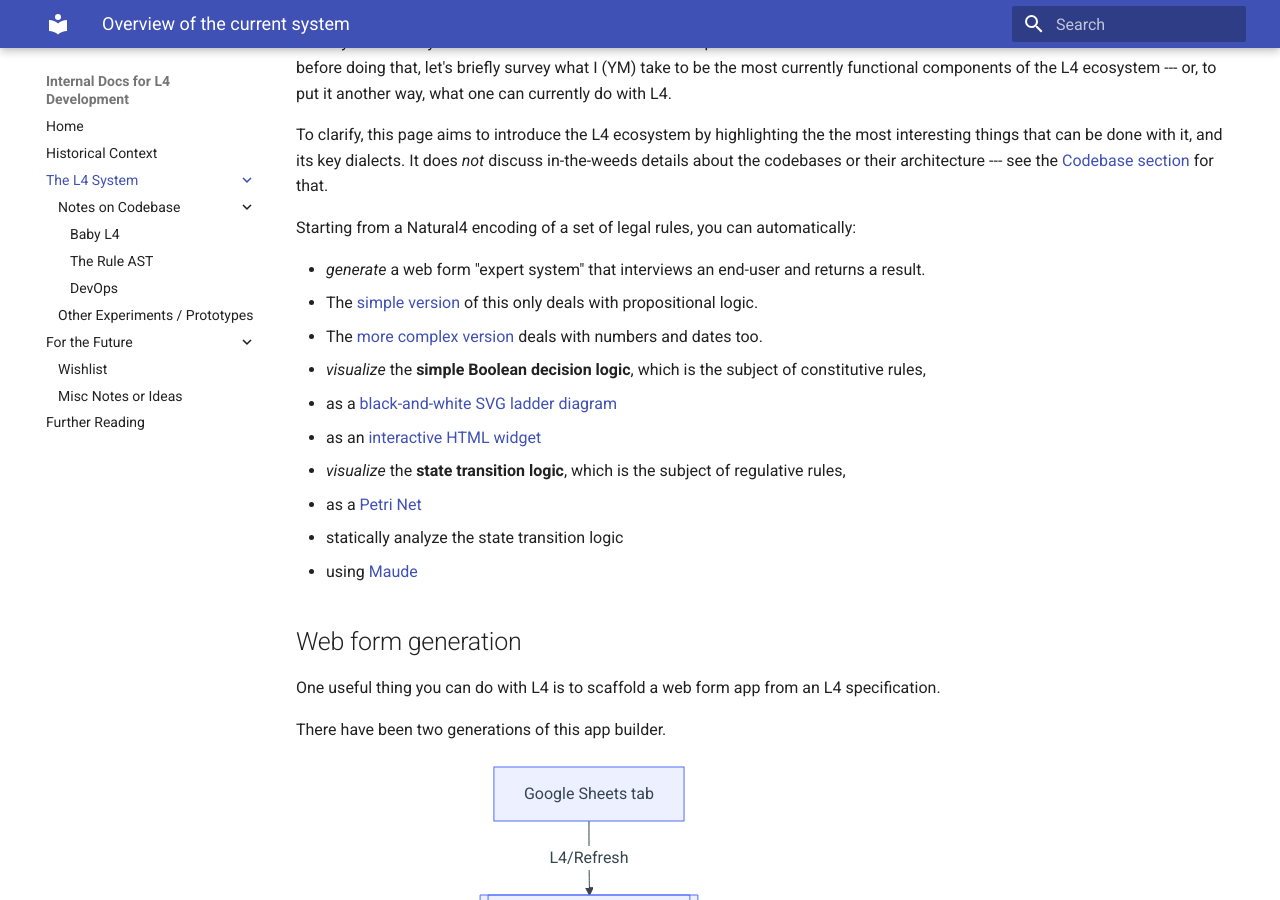
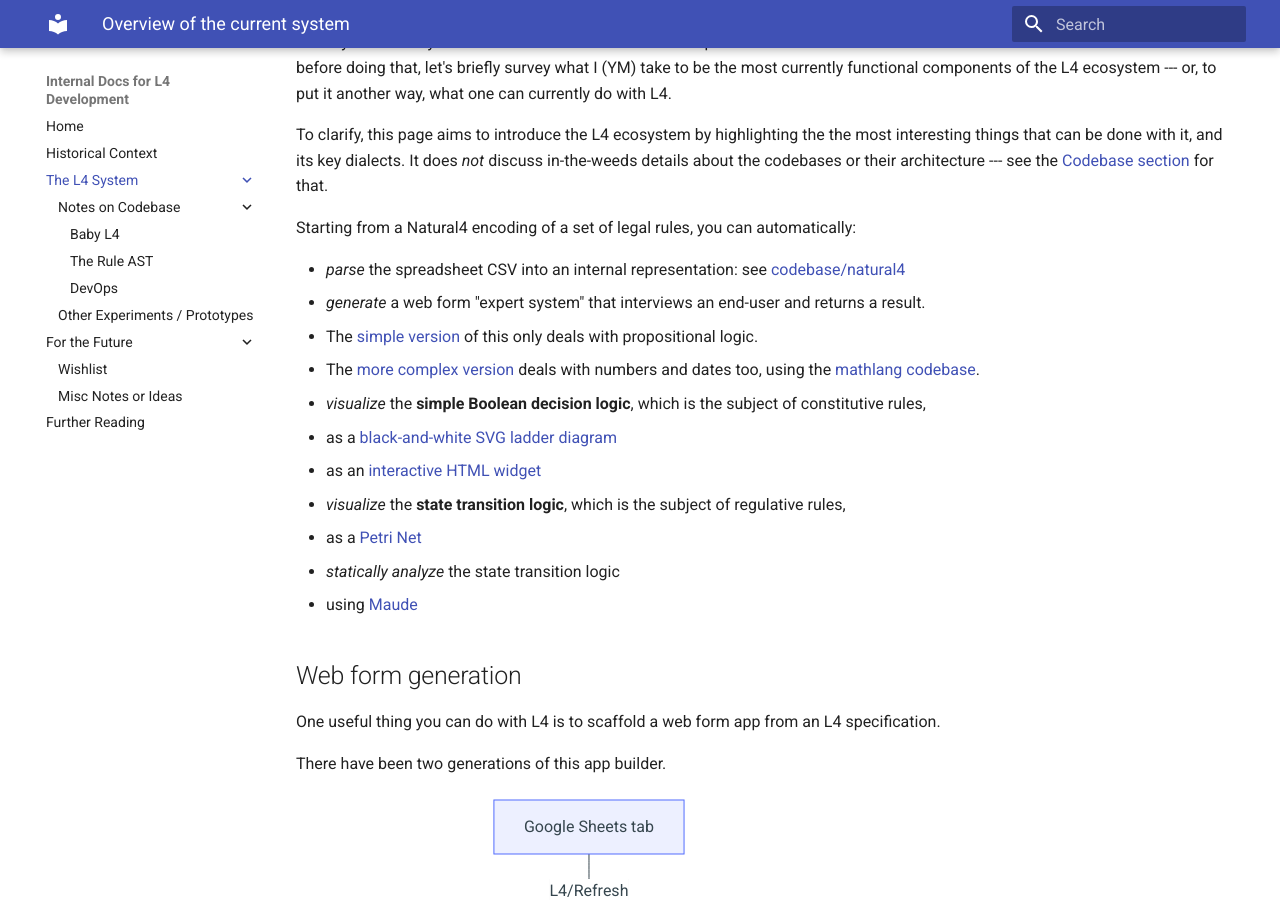
Before and after one commit to smucclaw/internal_docs, an MkDocs documentation site: the page built from docs/current_system/index.md, in a window 1280 px wide and 900 px high, scrolled down 299 px. Built offline with MkDocs 1.6.1 and Material for MkDocs 9.7.7, drawn with Linux system fonts in a browser that asks for light colours.

Commit message:
add a couple links

```diff
--- a/docs/current_system/index.md
+++ b/docs/current_system/index.md
@@ -10,15 +10,16 @@ To clarify, this page aims to introduce the L4 ecosystem by highlighting the the
 
 Starting from a Natural4 encoding of a set of legal rules, you can automatically:
 
+* *parse* the spreadsheet CSV into an internal representation: see [codebase/natural4](./codebase/natural4.md)
 * *generate* a web form "expert system" that interviews an end-user and returns a result.
   * The [simple version](#propositional-logic-only-decision-support-web-app-the-purescript-and-vue-codebase) of this only deals with propositional logic.
-  * The [more complex version](#more-sophisticated-arithmetic--dates--some-abductive-queries) deals with numbers and dates too.
+  * The [more complex version](#more-sophisticated-arithmetic--dates--some-abductive-queries) deals with numbers and dates too, using the [mathlang codebase](./codebase/generic_mathlang.md).
 * *visualize* the **simple Boolean decision logic**, which is the subject of constitutive rules,
   * as a [black-and-white SVG ladder diagram](#simple-ladder-svgs)
   * as an [interactive HTML widget](#interactive-ladder-html)
 * *visualize* the **state transition logic**, which is the subject of regulative rules,
   * as a [Petri Net](./codebase/visualizations.md#petri-net-stuff)
-* statically analyze the state transition logic
+* *statically analyze* the state transition logic
   * using [Maude](./codebase/natural4.md#maude)
 
 
```
Also changed, not shown: other parts of docs/current_system/index.md (+2 -4 lines).
